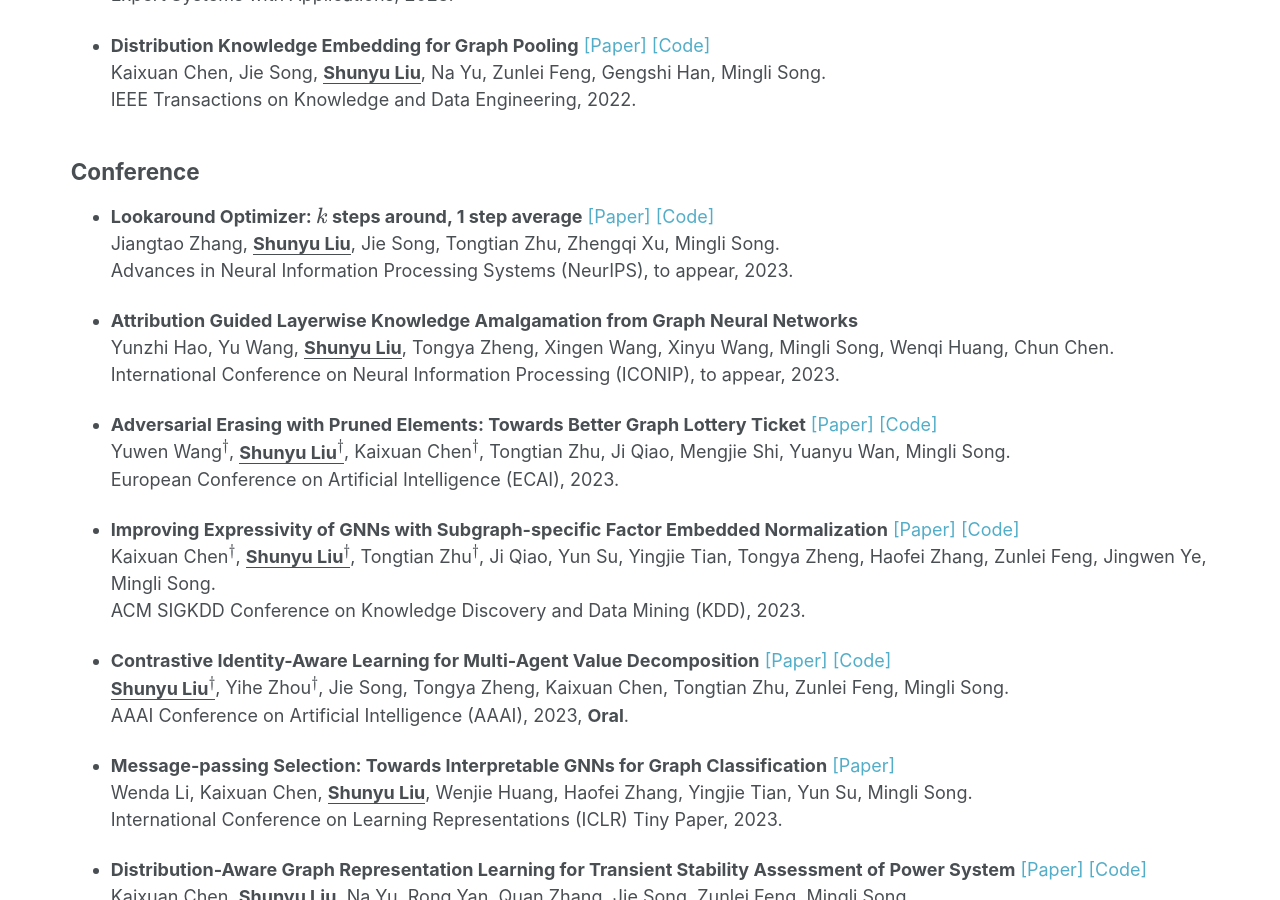
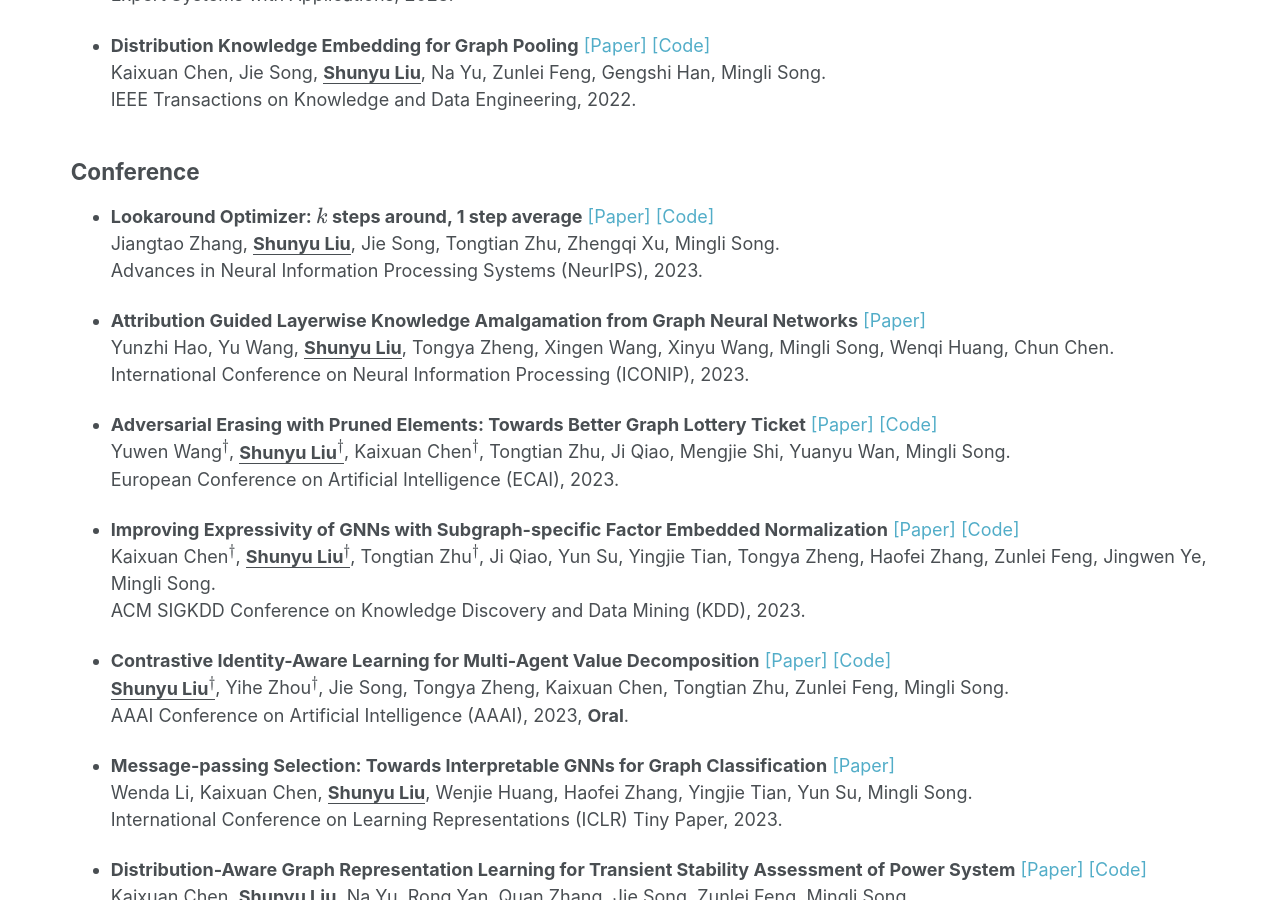
Before and after one commit to liushunyu/liushunyu.github.io, a Jekyll site: the page built from _pages/publications.md, in a window 1280 px wide and 900 px high, scrolled down 590 px. Built offline with Jekyll 4.4.1, drawn with Linux system fonts in a browser that asks for light colours; formulas are drawn with MathJax 3.

Commit message:
Update publications.md

```diff
--- a/_pages/publications.md
+++ b/_pages/publications.md
@@ -36,12 +36,12 @@ $^\dagger$ Equal contribution.
 
 - **Lookaround Optimizer: $k$ steps around, 1 step average** <a href="https://arxiv.org/abs/2306.07684" target="_blank" style="text-decoration: none">\[Paper\]</a> <a href="https://github.com/Ardcy/Lookaround" target="_blank" style="text-decoration: none">\[Code\]</a> \\
   Jiangtao Zhang, **<u>Shunyu Liu</u>**, Jie Song, Tongtian Zhu, Zhengqi Xu, Mingli Song. \\
-  Advances in Neural Information Processing Systems (NeurIPS), to appear, 2023.
+  Advances in Neural Information Processing Systems (NeurIPS), 2023.
 
 
-- **Attribution Guided Layerwise Knowledge Amalgamation from Graph Neural Networks** \\
+- **Attribution Guided Layerwise Knowledge Amalgamation from Graph Neural Networks** <a href="https://www.springerprofessional.de/attribution-guided-layerwise-knowledge-amalgamation-from-graph-n/26298874" target="_blank" style="text-decoration: none">\[Paper\]</a> \\
   Yunzhi Hao, Yu Wang, **<u>Shunyu Liu</u>**, Tongya Zheng, Xingen Wang, Xinyu Wang, Mingli Song, Wenqi Huang, Chun Chen.\\
-  International Conference on Neural Information Processing (ICONIP), to appear, 2023.
+  International Conference on Neural Information Processing (ICONIP), 2023.
 
 
 - **Adversarial Erasing with Pruned Elements: Towards Better Graph Lottery Ticket** <a href="https://arxiv.org/abs/2308.02916" target="_blank" style="text-decoration: none">\[Paper\]</a> <a href="https://github.com/Wangyuwen0627/ACE-GLT" target="_blank" style="text-decoration: none">\[Code\]</a>  \\
```
